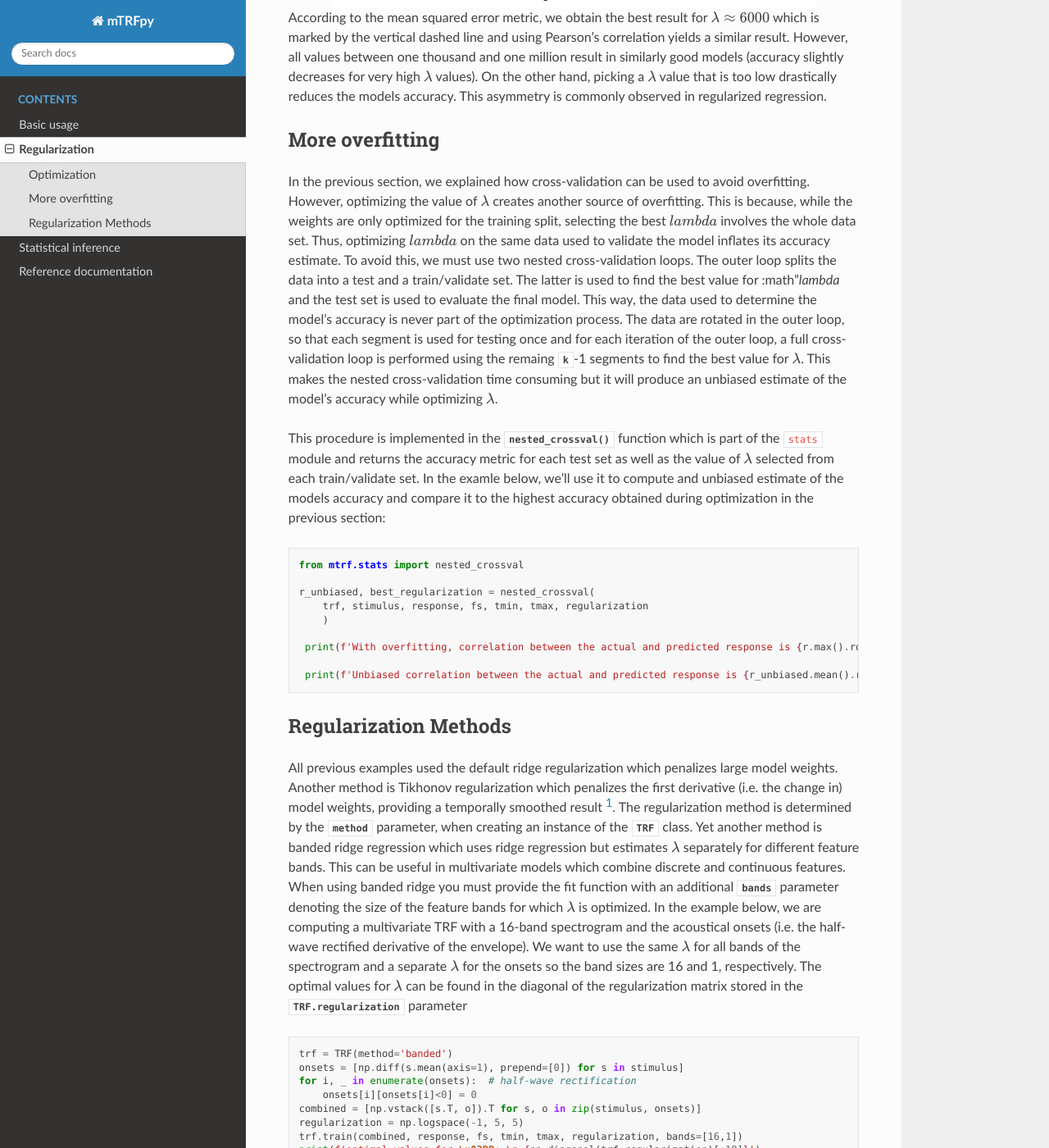
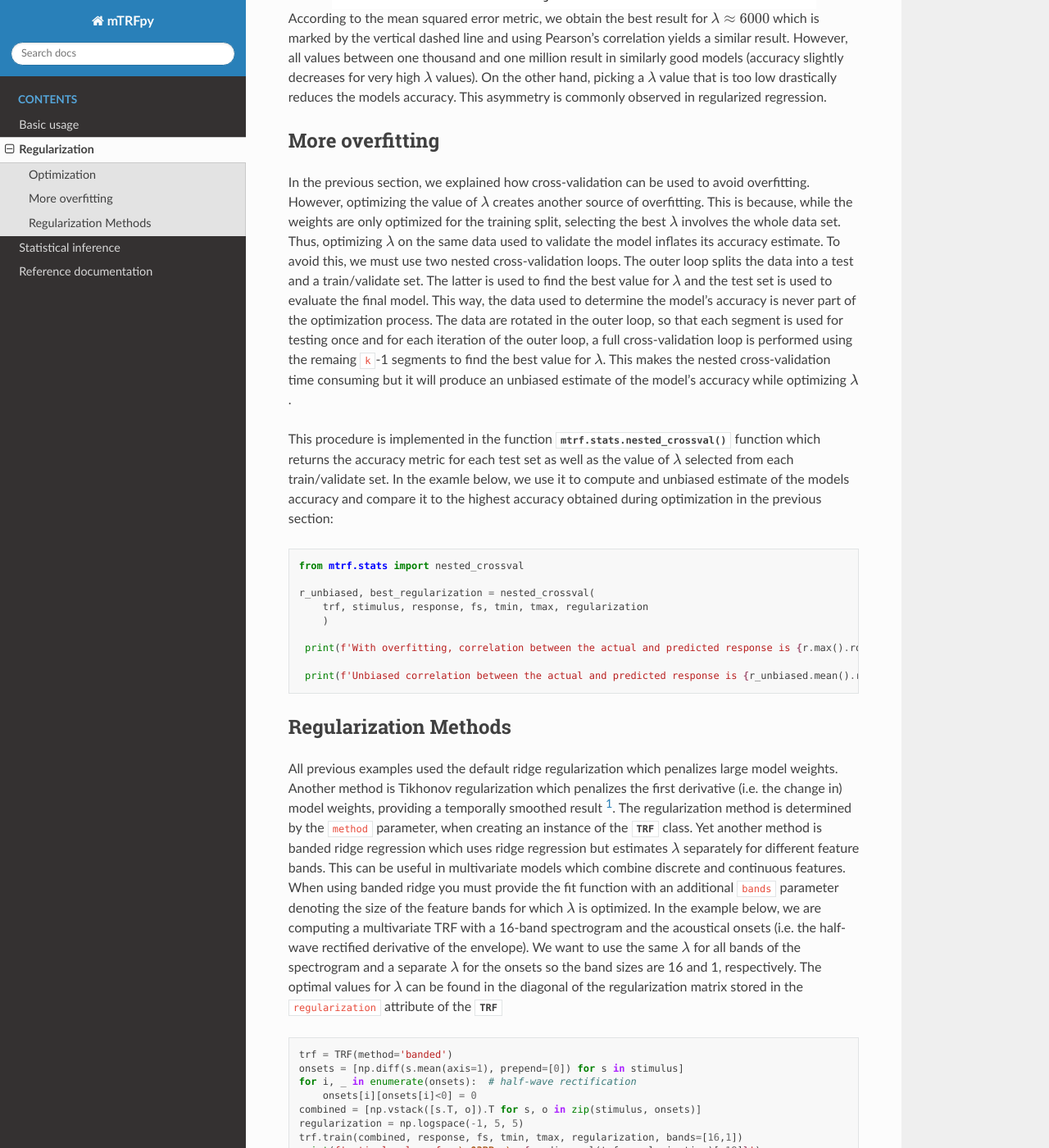
Before and after one commit to powerfulbean/mTRFpy, a Sphinx documentation site: the page built from docs/optimization.rst, in a window 1280 px wide and 1400 px high, scrolled down 2053 px. Shown: the whole window at 82% size. Built offline with Sphinx 7.4.7 and the Read the Docs theme 2.0.0, drawn with Linux system fonts in a browser that asks for light colours; cross-references to code outside the pages are shown as plain code; some of the changed text lies outside the part shown.

Commit message:
fix doc links

```diff
--- a/docs/optimization.rst
+++ b/docs/optimization.rst
@@ -1,3 +1,5 @@
+.. currentmodule:: mtrf
+
 Regularization
 ==============
 
@@ -73,14 +75,14 @@
 More overfitting
 ----------------
 In the previous section, we explained how cross-validation can be used to avoid overfitting. However, optimizing the value of :math:`\lambda` creates another source of overfitting.
-This is because, while the weights are only optimized for the training split, selecting the best :math:`lambda` involves the whole data set.
-Thus, optimizing :math:`lambda` on the same data used to validate the model inflates its accuracy estimate. To avoid this, we must use two nested cross-validation loops.
+This is because, while the weights are only optimized for the training split, selecting the best :math:`\lambda` involves the whole data set.
+Thus, optimizing :math:`\lambda` on the same data used to validate the model inflates its accuracy estimate. To avoid this, we must use two nested cross-validation loops.
 The outer loop splits the data into a test and a train/validate set.
-The latter is used to find the best value for :math"`\lambda` and the test set is used to evaluate the final model. This way, the data used to determine the model's accuracy is never part of the optimization process.
-The data are rotated in the outer loop, so that each segment is used for testing once and for each iteration of the outer loop, a full cross-validation loop is performed using the remaing :py:const:`k`-1 segments to find the best value for :math:`\lambda`.
+The latter is used to find the best value for :math:`\lambda` and the test set is used to evaluate the final model. This way, the data used to determine the model's accuracy is never part of the optimization process.
+The data are rotated in the outer loop, so that each segment is used for testing once and for each iteration of the outer loop, a full cross-validation loop is performed using the remaing ``k``-1 segments to find the best value for :math:`\lambda`.
 This makes the nested cross-validation time consuming but it will produce an unbiased estimate of the model's accuracy while optimizing :math:`\lambda`.
 
-This procedure is implemented in the :py:func:`nested_crossval` function which is part of the :py:module:`stats` module and returns the accuracy metric for each test set as well as the value of :math:`\lambda` selected from each train/validate set. In the examle below, we'll use it to compute and unbiased estimate of the models accuracy and compare it to the highest accuracy obtained during optimization in the previous section::
+This procedure is implemented in the function :py:func:`mtrf.stats.nested_crossval` function which returns the accuracy metric for each test set as well as the value of :math:`\lambda` selected from each train/validate set. In the examle below, we use it to compute and unbiased estimate of the models accuracy and compare it to the highest accuracy obtained during optimization in the previous section::
 
    from mtrf.stats import nested_crossval
 
@@ -97,13 +99,13 @@
 ----------------------
 All previous examples used the default ridge regularization which penalizes large model weights.
 Another method is Tikhonov regularization which penalizes the first derivative (i.e. the change in) model weights, providing a temporally smoothed result [#f1]_.
-The regularization method is determined by the :py:const:`method` parameter, when creating an instance of the :py:class:`TRF` class.
+The regularization method is determined by the ``method`` parameter, when creating an instance of the :py:class:`TRF` class.
 Yet another method is banded ridge regression which uses ridge regression but estimates :math:`\lambda` separately for different feature bands.
 This can be useful in multivariate models which combine discrete and continuous features.
-When using banded ridge you must provide the fit function with an additional :py:const:`bands` parameter denoting the size of the feature bands for which :math:`\lambda` is optimized.
+When using banded ridge you must provide the fit function with an additional ``bands`` parameter denoting the size of the feature bands for which :math:`\lambda` is optimized.
 In the example below, we are computing a multivariate TRF with a 16-band spectrogram and the acoustical onsets (i.e. the half-wave rectified derivative of the envelope).
 We want to use the same :math:`\lambda` for all bands of the spectrogram and a separate :math:`\lambda` for the onsets so the band sizes are 16 and 1, respectively.
-The optimal values for :math:`\lambda` can be found in the diagonal of the regularization matrix stored in the :py:attr:`TRF.regularization` parameter ::
+The optimal values for :math:`\lambda` can be found in the diagonal of the regularization matrix stored in the ``regularization`` attribute of the :py:class:`TRF` ::
 
     trf = TRF(method='banded')
     onsets = [np.diff(s.mean(axis=1), prepend=[0]) for s in stimulus]
--- a/mtrf/__init__.py
+++ b/mtrf/__init__.py
@@ -1 +1,3 @@
 __version__ = "1.2.3"
+
+from mtrf.model import TRF, load_sample_data
```
Also changed, not shown: other parts of docs/optimization.rst (+4 -4 lines), docs/api.rst (+7 -3 lines), docs/basics.rst (+15 -12 lines), docs/inference.rst (+4 -4 lines), 2 other files.
